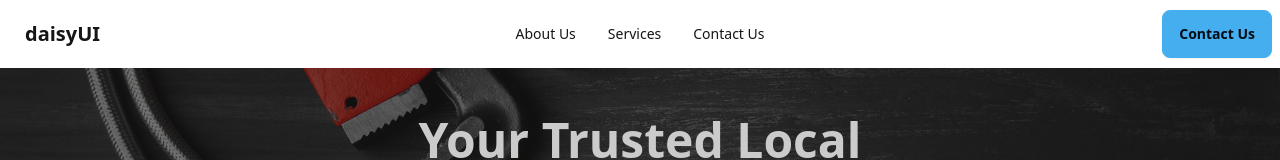
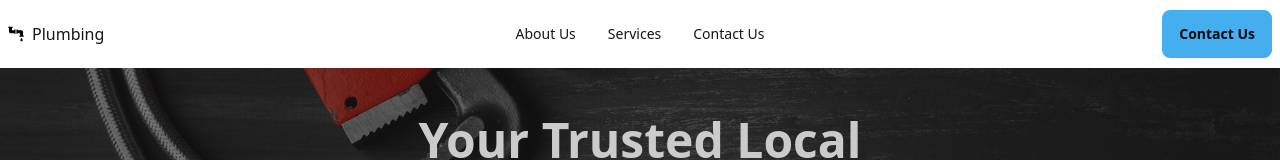
Before and after one commit to lbruesehoff/LandingPage, a React (Create React App) app: page / in a window 1280 px wide. Shown: the top 160 px of the page. Built offline with nearby package versions, Linux system fonts and the light colour scheme.

Commit message:
add logo

```diff
--- a/src/components/nav-bar/nav-bar.component.scss
+++ b/src/components/nav-bar/nav-bar.component.scss
@@ -0,0 +1,13 @@
+.logo-container {
+  display: flex;
+  gap: 0.5rem;
+  align-items: center;
+}
+
+.logo {
+  height: 1rem;
+}
+
+.logo-name {
+  font-size: 1rem;
+}
--- a/src/components/nav-bar/nav-bar.component.tsx
+++ b/src/components/nav-bar/nav-bar.component.tsx
@@ -1,5 +1,6 @@
 import React from "react";
 import "./nav-bar.component.scss";
+import logo from "../../assets/icons/logo.svg";
 
 const NavBar = () => {
   const scrollTo = (id: string) => {
@@ -44,7 +45,10 @@ const NavBar = () => {
             </li>
           </ul>
         </div>
-        <a className="btn btn-ghost text-xl">daisyUI</a>
+        <div className="logo-container">
+          <img src={logo} alt="Shoes" className="logo" />{" "}
+          <div className="logo-name">Plumbing</div>
+        </div>
       </div>
       {/* DESKTOP VIEW */}
       <div className="navbar-center hidden lg:flex">
```
Also changed, not shown: src/assets/icons/logo.svg (added).
